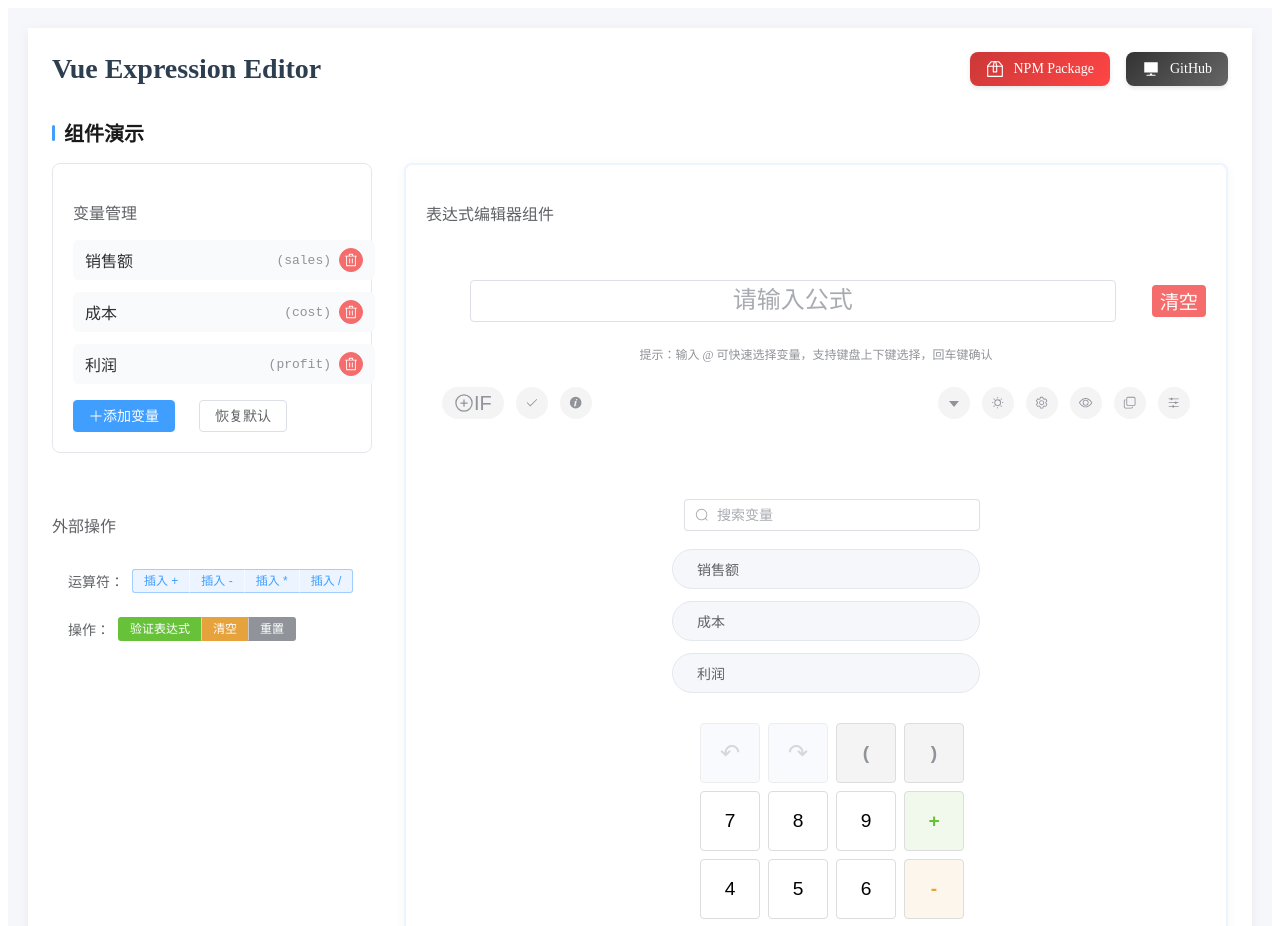
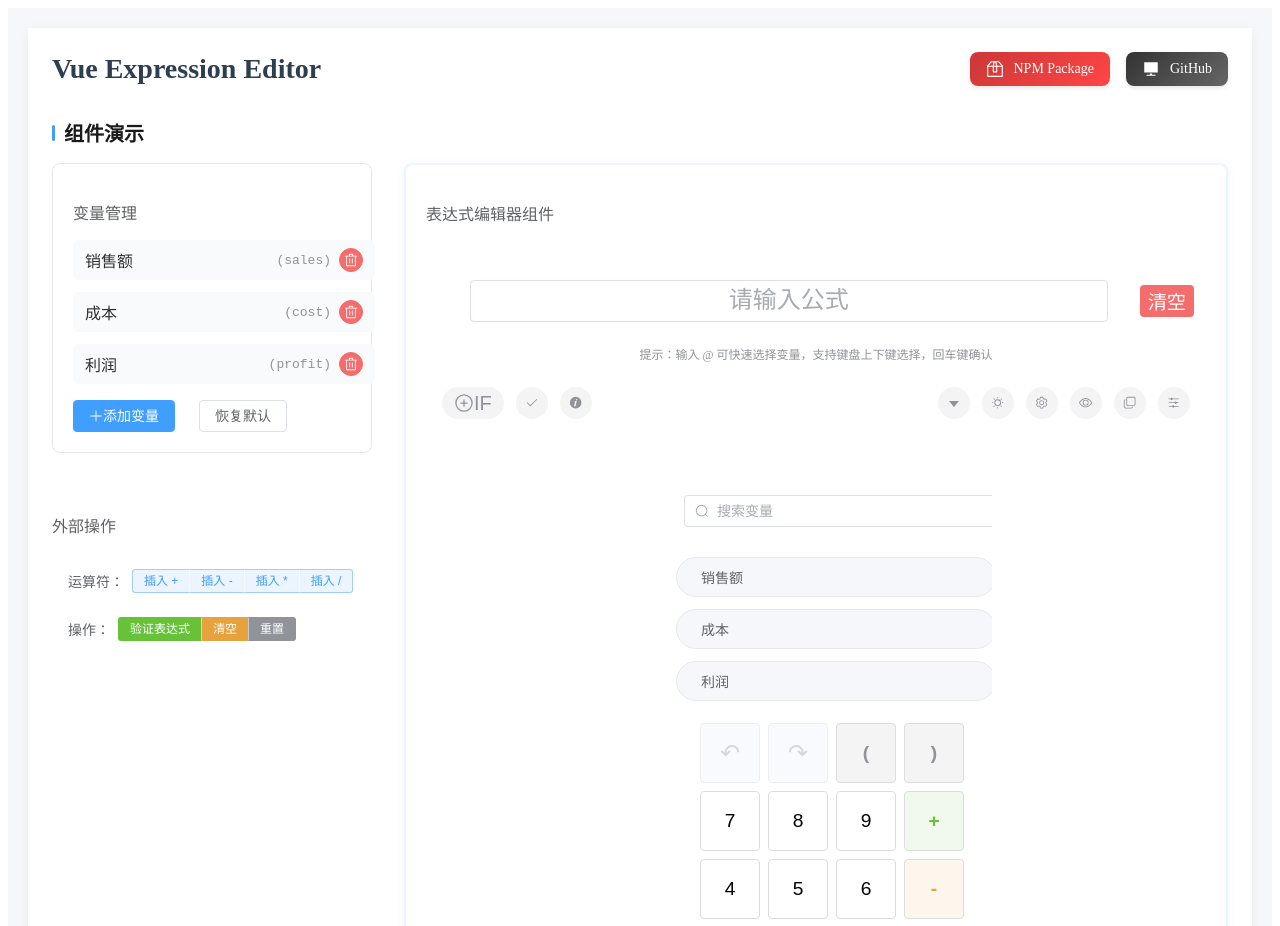
Before and after one commit to iwangbowen/vue-expression-editor, a Vue app: page / in a window 1280 px wide. Shown: the top 926 px of the page. Built offline with nearby package versions, Linux system fonts and the light colour scheme.

Commit message:
优化输入和布局样式：1. 减少清空按钮与输入框的间距；2. 调整组件与上方的间距；3. 修改内边距和底部间距，提升整体布局的美观性和可读性。

```diff
--- a/src/components/styles/input.scss
+++ b/src/components/styles/input.scss
@@ -16,7 +16,7 @@
     display: flex;
     align-items: center;
     justify-content: center;
-    gap: v.$spacing-md;
+    gap: v.$spacing-sm;  // 减少清空按钮和输入框的间距，从 md(12px) 改为 sm(8px)
   }
 
   .input-wrapper {
@@ -127,3 +127,16 @@
     text-align: center;
   }
 }
+
+.variables-search {
+  width: 100%;
+  padding: v.$spacing-xs v.$spacing-md;  // 减少内边距
+  margin-bottom: v.$spacing-xs;  // 减少底部间距
+  // ...existing code...
+}
+
+.variables {
+  width: 100%;
+  padding: v.$spacing-xs;  // 减少内边距
+  // ...existing code...
+}
--- a/src/components/styles/layout.scss
+++ b/src/components/styles/layout.scss
@@ -4,8 +4,8 @@
   display: flex;
   width: 100%;
   max-width: 800px;
-  margin: v.$spacing-md auto;
-  gap: v.$spacing-xl;  // 增加间距
+  margin: v.$spacing-xs auto;  // 减少与上方的间距，从 sm(8px) 改为 xs(4px)
+  gap: v.$spacing-md;  // 减少组件间的间距，从 lg(16px) 改为 md(12px)
   padding: 0 v.$spacing-lg;  // 增加水平内边距
   flex-direction: column;
   align-items: center;
@@ -14,7 +14,7 @@
   &.horizontal-layout {
     flex-direction: row;
     justify-content: center;
-    margin: v.$spacing-md auto;
+    margin: v.$spacing-sm auto;  // 减少与上方的间距
     width: fit-content;
     max-width: 1200px;
     padding: v.$spacing-lg v.$spacing-xl;  // 增加横向布局时的内边距
@@ -204,3 +204,17 @@
     border-top: 1px solid var(--el-border-color-light);
   }
 }
+
+.formula-text {
+  position: relative;
+  display: flex;
+  align-items: center;
+  width: 100%;
+  gap: v.$spacing-md;  // 增加输入框和清空按钮的间距
+
+  .clear-button {
+    position: relative;  // 修改为相对定位
+    right: 0;  // 移除右侧定位
+    margin-right: v.$spacing-md;  // 添加右侧边距
+  }
+}
```
